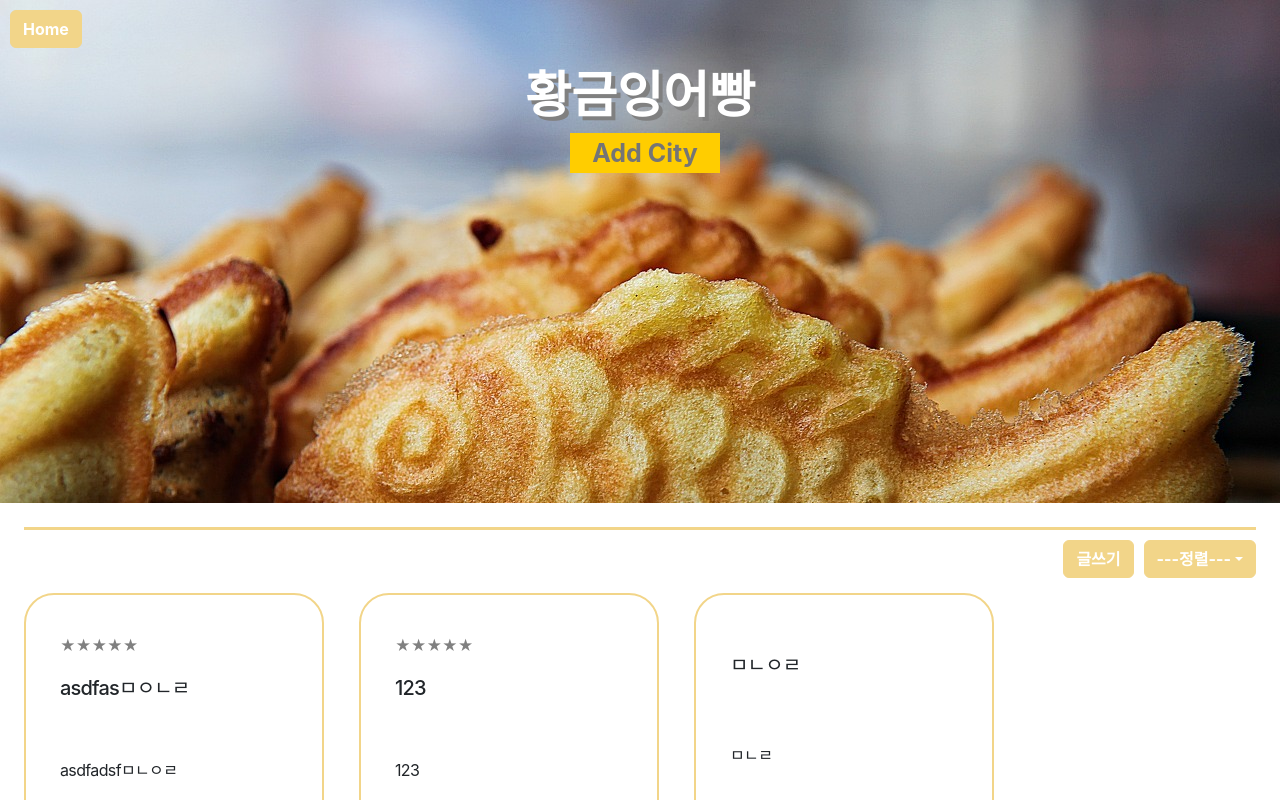
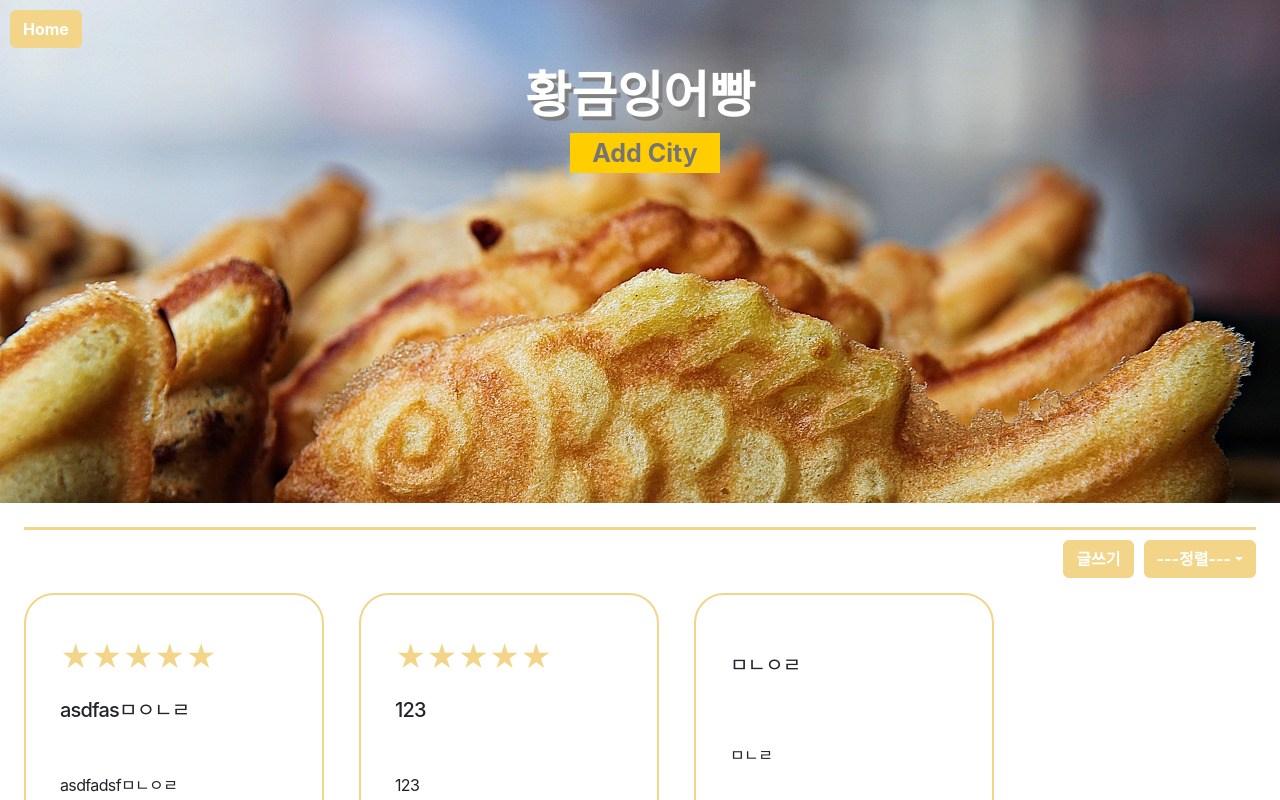
Before and after one commit to Golden-bung-eoppang/Golden-bung-eoppang, a React (Create React App) app in the folder react_simwha_test/: page / in a window 1280 px wide. Shown: the top 800 px of the page. Built offline with nearby package versions, Linux system fonts and the light colour scheme; data requests are answered from the project's data file.

Commit message:
별 ui 수정 -미영-

```diff
--- a/react_simwha_test/src/pages/Home.jsx
+++ b/react_simwha_test/src/pages/Home.jsx
@@ -24,16 +24,16 @@ const Home = () => {
         {/* 드랍다운만 부트스트랩 사용했습니다. */}
         <SortBox>
           <Button
-            style={{ marginRight: "10px", color: "white" }}
+            style={{marginRight: '10px', color: 'white'}}
             onClick={() => {
-              navigate("/write");
+              navigate('/write');
             }}
           >
             글쓰기
           </Button>
-          <DropdownButton id="dropdown-item-button" title="---정렬---">
-            <Dropdown.Item as="button">전체</Dropdown.Item>
-            <Dropdown.Item as="button">평점순</Dropdown.Item>
+          <DropdownButton id='dropdown-item-button' title='---정렬---'>
+            <Dropdown.Item as='button'>전체</Dropdown.Item>
+            <Dropdown.Item as='button'>평점순</Dropdown.Item>
           </DropdownButton>
         </SortBox>
 
@@ -49,7 +49,12 @@ const Home = () => {
                 }}
               >
                 <RatingBox>
-                  <ReactStars count={posts.rate}></ReactStars>
+                  <ReactStars
+                    count={posts.rate}
+                    size={30}
+                    color='#f2d589'
+                    activeColor='#f2d589'
+                  ></ReactStars>
                 </RatingBox>
                 <TitleBox>{posts.title}</TitleBox>
                 <ContentBox>{ReactHtmlParser(posts.content)}</ContentBox>
```
